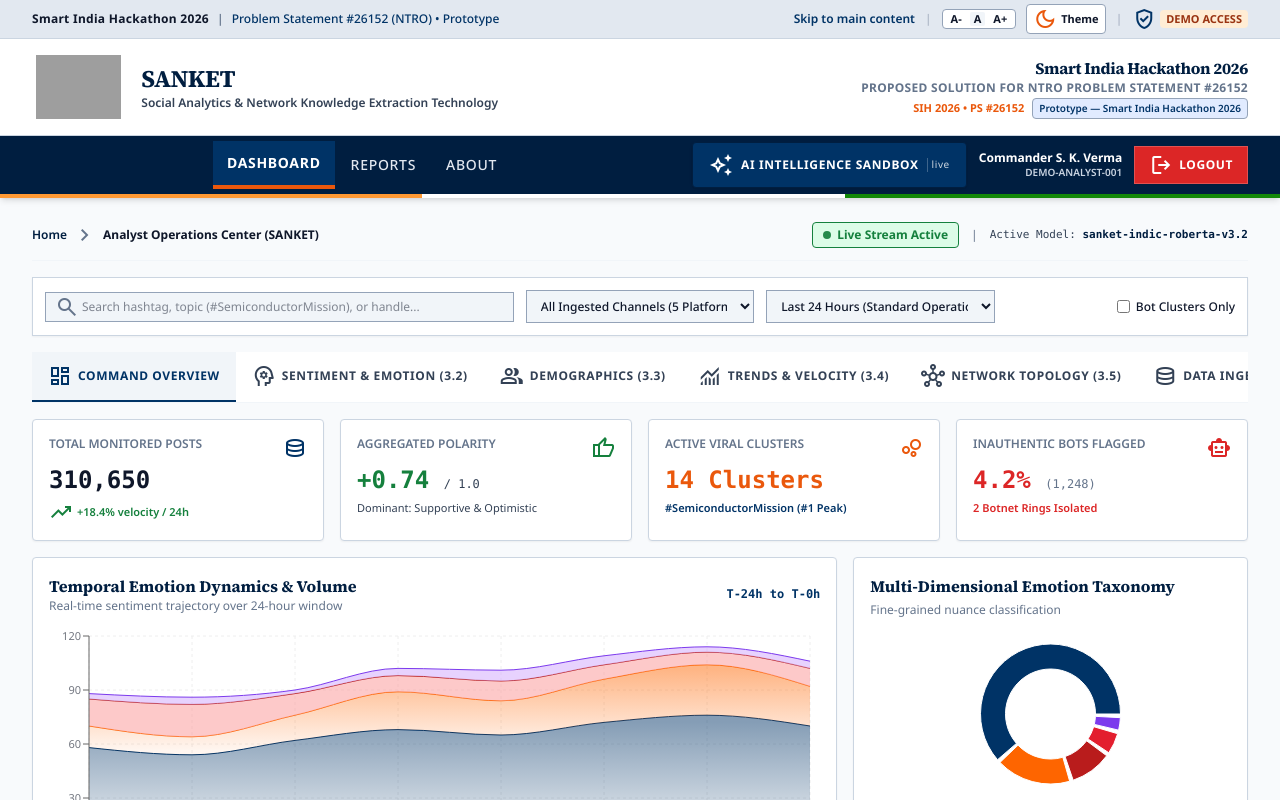
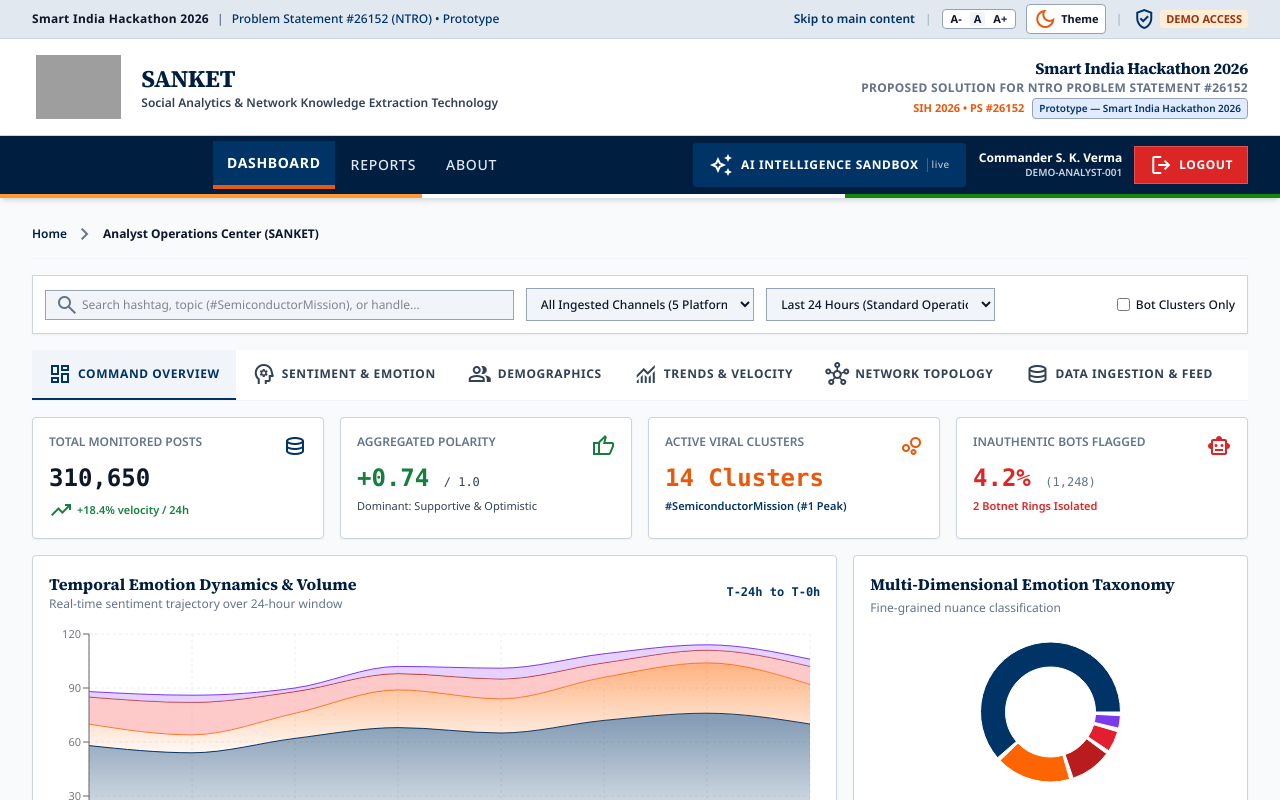
Before and after one commit to patelkevink07/SANKET-2, a React (Vite) app: page / in a window 1280 px wide. Shown: the top 800 px of the page. Built offline with nearby package versions, Linux system fonts and the light colour scheme; grey boxes are pictures that could not be loaded.

Commit message:
refactor(ui): remove deprecated live stream status and metadata
Clean up the Dashboard navigation bar and Network Graph view by removing redundant stream status controls and outdated component version identifiers.

```diff
--- a/src/components/DashboardScreen.tsx
+++ b/src/components/DashboardScreen.tsx
@@ -142,24 +142,6 @@ export const DashboardScreen: React.FC<DashboardScreenProps> = ({
             <span className="material-symbols-outlined text-[14px]">chevron_right</span>
             <span className="text-primary font-bold">Analyst Operations Center (SANKET)</span>
           </div>
-
-          <div className="flex items-center gap-3">
-            <button
-              onClick={() => setIsLiveStreaming(!isLiveStreaming)}
-              className={`flex items-center gap-1.5 px-2.5 py-1 text-xs font-bold rounded border transition-colors cursor-pointer ${
-                isLiveStreaming
-                  ? 'bg-green-bg text-green border-green'
-                  : 'bg-subtle text-muted border-main'
-              }`}
-            >
-              <span className={`w-2 h-2 rounded-full ${isLiveStreaming ? 'bg-green animate-pulse' : 'bg-muted'}`}></span>
-              <span>{isLiveStreaming ? 'Live Stream Active' : 'Stream Paused'}</span>
-            </button>
-            <span className="text-muted hidden md:inline">|</span>
-            <span className="text-[11px] text-secondary font-mono hidden md:inline">
-              Active Model: <strong className="text-navy font-bold">sanket-indic-roberta-v3.2</strong>
-            </span>
-          </div>
         </div>
 
         {/* Global Filter Toolbar */}
@@ -249,7 +231,7 @@ export const DashboardScreen: React.FC<DashboardScreenProps> = ({
             }`}
           >
             <span className="material-symbols-outlined text-[16px]">psychology</span>
-            <span>Sentiment & Emotion (3.2)</span>
+            <span>Sentiment & Emotion</span>
           </button>
 
           <button
@@ -261,7 +243,7 @@ export const DashboardScreen: React.FC<DashboardScreenProps> = ({
             }`}
           >
             <span className="material-symbols-outlined text-[16px]">group</span>
-            <span>Demographics (3.3)</span>
+            <span>Demographics</span>
           </button>
 
           <button
@@ -273,7 +255,7 @@ export const DashboardScreen: React.FC<DashboardScreenProps> = ({
             }`}
           >
             <span className="material-symbols-outlined text-[16px]">monitoring</span>
-            <span>Trends & Velocity (3.4)</span>
+            <span>Trends & Velocity</span>
           </button>
 
           <button
@@ -285,7 +267,7 @@ export const DashboardScreen: React.FC<DashboardScreenProps> = ({
             }`}
           >
             <span className="material-symbols-outlined text-[16px]">hub</span>
-            <span>Network Topology (3.5)</span>
+            <span>Network Topology</span>
           </button>
 
           <button
@@ -297,7 +279,7 @@ export const DashboardScreen: React.FC<DashboardScreenProps> = ({
             }`}
           >
             <span className="material-symbols-outlined text-[16px]">database</span>
-            <span>Data Ingestion & Feed (3.1)</span>
+            <span>Data Ingestion & Feed</span>
           </button>
         </div>
 
@@ -541,7 +523,7 @@ export const DashboardScreen: React.FC<DashboardScreenProps> = ({
                     <span>Multi-Dimensional Sentiment & Nuance Inference</span>
                   </h3>
                   <p className="text-xs text-muted">
-                    Component 3.2 &bull; Contextual Emotion Taxonomy, Sarcasm Detection & Vernacular NLP
+                    Contextual Emotion Taxonomy, Sarcasm Detection & Vernacular NLP
                   </p>
                 </div>
                 <div className="text-xs font-mono text-green font-bold bg-green-bg px-2 py-1 rounded">
@@ -623,7 +605,7 @@ export const DashboardScreen: React.FC<DashboardScreenProps> = ({
                     <span>Automated Demographic Profiling (Anonymized)</span>
                   </h3>
                   <p className="text-xs text-muted">
-                    Component 3.3 &bull; Cohort Aggregation, Age Pyramids, Geographic Dispersion & Affinity Clusters
+                    Cohort Aggregation, Age Pyramids, Geographic Dispersion & Affinity Clusters
                   </p>
                 </div>
                 <div className="text-xs font-mono text-navy bg-navy-light px-2 py-1 rounded font-bold">
@@ -700,7 +682,7 @@ export const DashboardScreen: React.FC<DashboardScreenProps> = ({
                     <span>Temporal Trend & Velocity Detection</span>
                   </h3>
                   <p className="text-xs text-muted">
-                    Component 3.4 &bull; Real-Time Narrative Velocity, Predictive Trajectories & Anomaly Spikes
+                    Real-Time Narrative Velocity, Predictive Trajectories & Anomaly Spikes
                   </p>
                 </div>
                 <span className="text-xs text-brand font-bold">Updated every 60 seconds</span>
@@ -777,7 +759,7 @@ export const DashboardScreen: React.FC<DashboardScreenProps> = ({
                     <span>Continuous Data Collection & Timeline Explorer</span>
                   </h3>
                   <p className="text-xs text-muted">
-                    Component 3.1 &bull; Chronological Raw Post Stream, Multi-Platform Ingestion Feed & Ground Truth Metadata
+                    Chronological Raw Post Stream, Multi-Platform Ingestion Feed & Ground Truth Metadata
                   </p>
                 </div>
                 <span className="text-xs font-mono font-bold text-brand">
--- a/src/components/NetworkGraphView.tsx
+++ b/src/components/NetworkGraphView.tsx
@@ -220,7 +220,7 @@ export const NetworkGraphView: React.FC<NetworkGraphViewProps> = ({ onSelectNode
             <span>Link Analysis & Network Topology Map</span>
           </h3>
           <p className="text-xs text-muted">
-            Component 3.5 &bull; High-Centrality Influencer Discovery & Coordinated Inauthentic Network Detection
+            High-Centrality Influencer Discovery & Coordinated Inauthentic Network Detection
           </p>
         </div>
 
```
